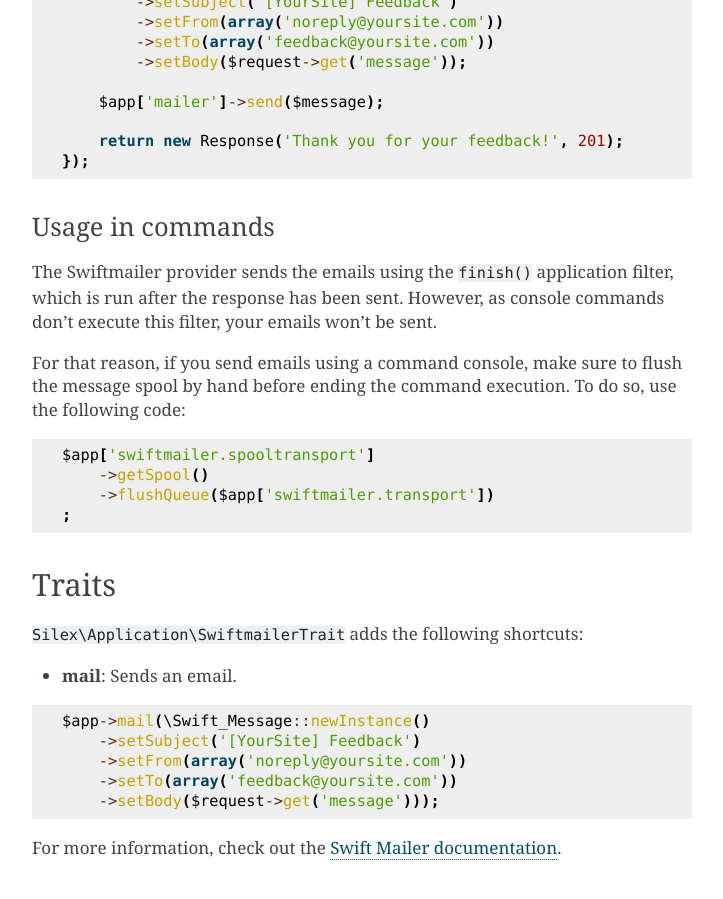
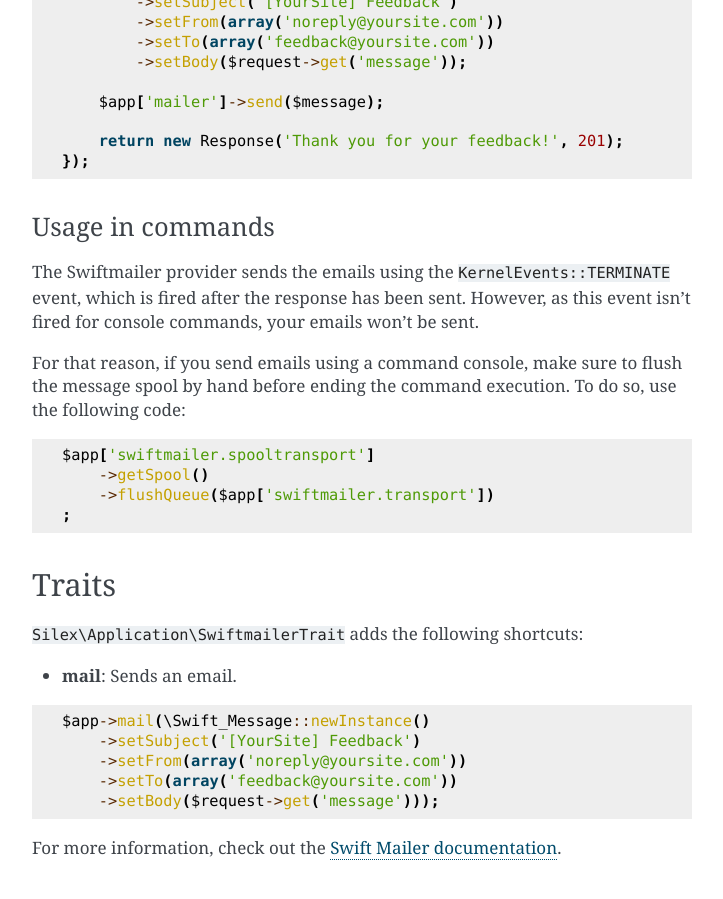
Before and after one commit to silexphp/Silex, a Sphinx documentation site: the page built from doc/providers/swiftmailer.rst, in a window 1280 px wide and 900 px high, scrolled down 1889 px. Shown: the whole window, without its empty margins (388-1111 px from the left). Built offline with Sphinx 7.4.7, drawn with Linux system fonts in a browser that asks for light colours.

Commit message:
Reworded the text to mention events instead of filters

```diff
--- a/doc/providers/swiftmailer.rst
+++ b/doc/providers/swiftmailer.rst
@@ -100,9 +100,9 @@ The Swiftmailer provider provides a ``mailer`` service::
 Usage in commands
 ~~~~~~~~~~~~~~~~~
 
-The Swiftmailer provider sends the emails using the ``finish()`` application
-filter, which is run after the response has been sent. However, as console
-commands don't execute this filter, your emails won't be sent.
+The Swiftmailer provider sends the emails using the ``KernelEvents::TERMINATE``
+event, which is fired after the response has been sent. However, as this event
+isn't fired for console commands, your emails won't be sent.
 
 For that reason, if you send emails using a command console, make sure to
 flush the message spool by hand before ending the command execution. To do so,
```
